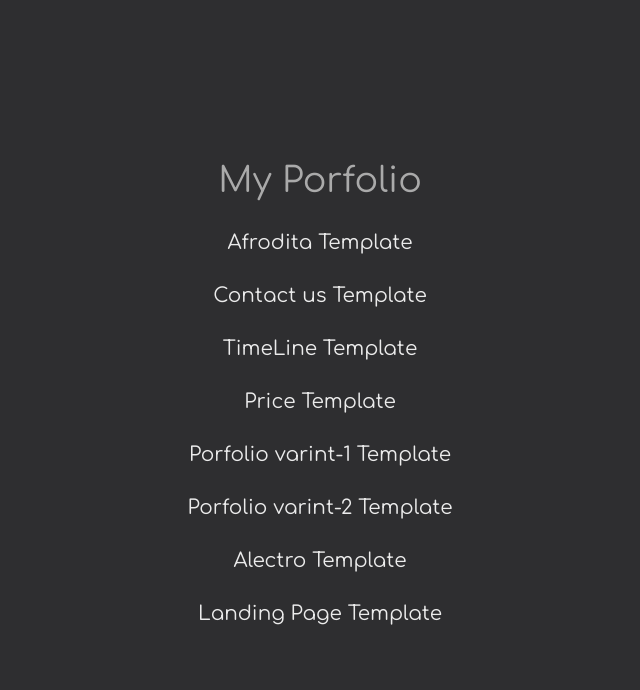
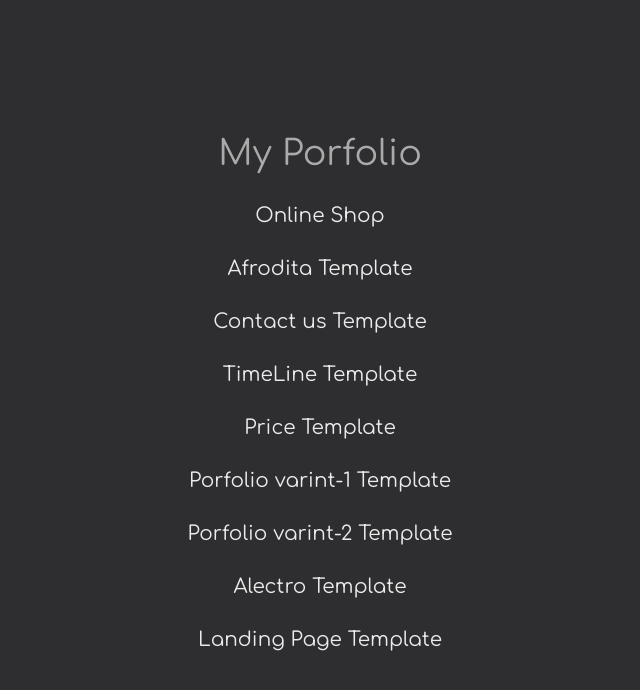
Before and after one commit to Tarass0/Tarass0.github.io, a plain HTML site: page Portfolio/index.html in a window 1280 px wide. Shown: the whole page, without its empty margins (328-968 px from the left). Drawn offline with Linux system fonts and the light colour scheme.

Commit message:
fixed portfolio

```diff
--- a/Portfolio/index.html
+++ b/Portfolio/index.html
@@ -14,14 +14,15 @@
         My Porfolio
     </div>
     <ul class="list__works">
+        <li><a href="https://tarass0.github.io/SHOP/" target="blank">Online Shop</a></li>
         <li><a href="https://tarass0.github.io/Afrodita_PSD/" target="blank">Afrodita Template</a></li>
-       <li><a href="http://tarass0.github.io/Contact-us_PSD/"  target="blank">Contact us Template</a></li>
-       <li><a href="http://tarass0.github.io/TimeLine_PSD/"  target="blank">TimeLine Template</a></li>
-       <li><a href="http://tarass0.github.io/Price-list/"  target="blank">Price Template</a></li>
-       <li><a href="http://tarass0.github.io/Portfolio-variant1/"  target="blank">Porfolio varint-1 Template</a></li>
-       <li><a href="http://tarass0.github.io/Portfolio-variant2/"  target="blank">Porfolio varint-2 Template</a></li>
-       <li><a href="http://tarass0.github.io/Alectro_PSD/"  target="blank">Alectro Template</a></li>
-       <li><a href="http://tarass0.github.io/Landing-page/"  target="blank">Landing Page Template</a></li>
+        <li><a href="http://tarass0.github.io/Contact-us_PSD/" target="blank">Contact us Template</a></li>
+        <li><a href="http://tarass0.github.io/TimeLine_PSD/" target="blank">TimeLine Template</a></li>
+        <li><a href="http://tarass0.github.io/Price-list/" target="blank">Price Template</a></li>
+        <li><a href="http://tarass0.github.io/Portfolio-variant1/" target="blank">Porfolio varint-1 Template</a></li>
+        <li><a href="http://tarass0.github.io/Portfolio-variant2/" target="blank">Porfolio varint-2 Template</a></li>
+        <li><a href="http://tarass0.github.io/Alectro_PSD/" target="blank">Alectro Template</a></li>
+        <li><a href="http://tarass0.github.io/Landing-page/" target="blank">Landing Page Template</a></li>
     </ul>
 </body>
 
```
Lines whose indentation alone changed are shown as unchanged.
